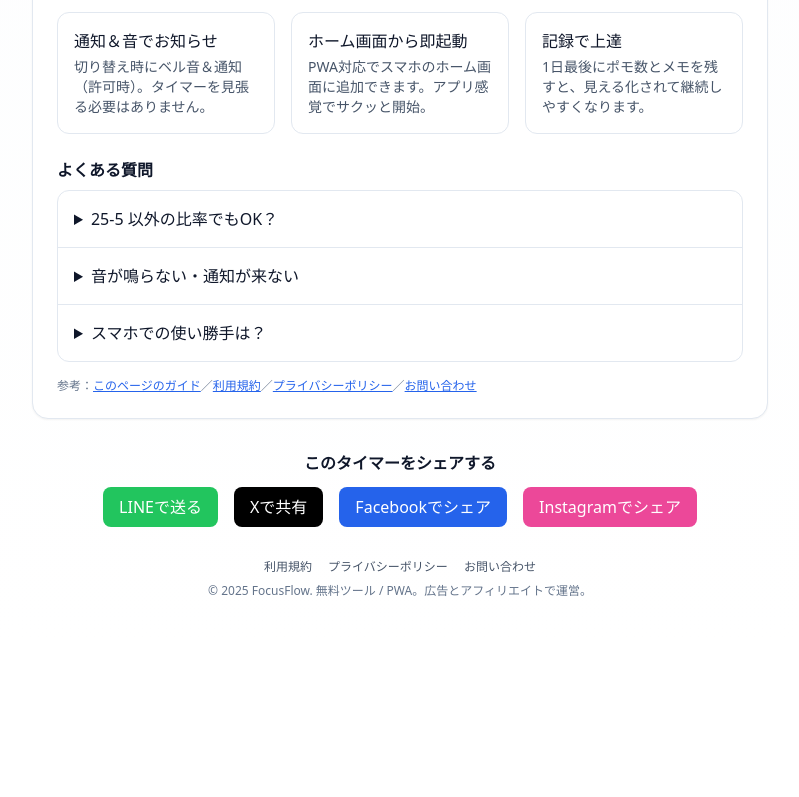
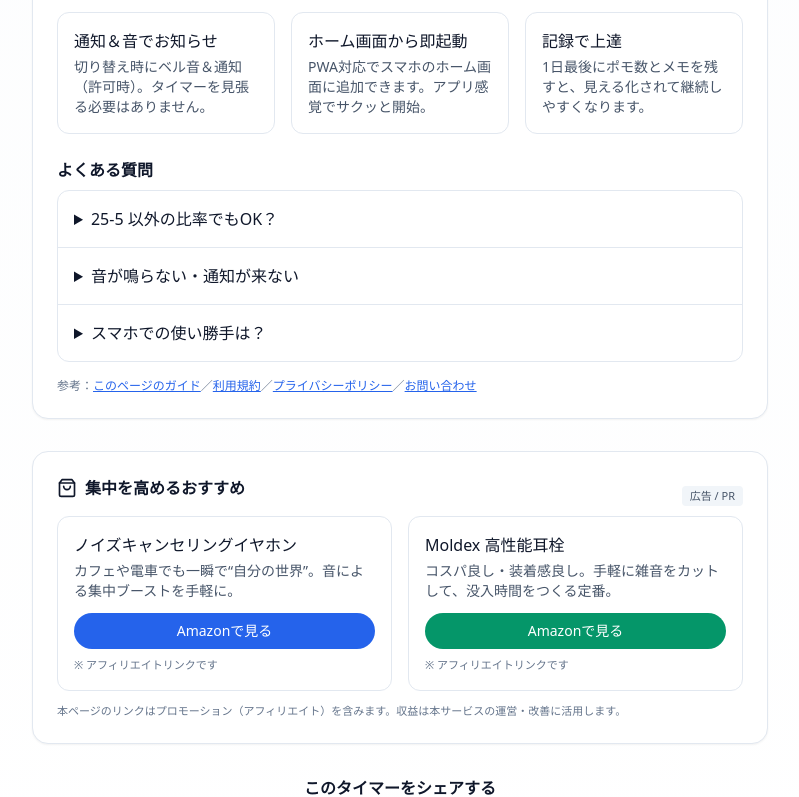
Before and after one commit to yoni-adi/FocusFlow, a React (Vite) app: page / in a window 1280 px wide. Shown: the part 2000-2797 px from the top of the page, without its empty margins (240-1039 px from the left). Before the commit the page ends 2647 px from the top, so only its background shows below. Built offline with nearby package versions, Linux system fonts and the light colour scheme.

Commit message:
Add PR shop section with Amazon affiliate links

```diff
--- a/src/App.jsx
+++ b/src/App.jsx
@@ -293,9 +293,9 @@ export default function App() {
             <h1 className="font-bold text-lg">FocusFlow</h1>
           </div>
           <div className="flex items-center gap-3">
-            {/* <a href="#shop" className="inline-flex items-center gap-1 text-sm text-blue-600">
+             <a href="#shop" className="inline-flex items-center gap-1 text-sm text-blue-600">
             <ShoppingBag className="h-4 w-4"/>おすすめアイテム
-            </a>*/}
+            </a>
             <a href="#howto" className="inline-flex items-center gap-1 text-sm text-slate-600 hover:text-slate-900">使い方</a>
             <button
               onClick={() => alert("PWAのインストールはブラウザの共有/インストールから行えます。")}
@@ -608,28 +608,59 @@ export default function App() {
 
 
         {/* おすすめ（アフィリエイト欄） */}
-        {/*
-        <section id="shop" className="rounded-2xl border border-slate-200 bg-white p-6 shadow-sm">
-          <h2 className="font-semibold mb-4 flex items-center gap-2"><ShoppingBag className="h-5 w-5"/> 集中を高めるおすすめ</h2>
-          <ul className="grid sm:grid-cols-2 gap-4">
-            {[{
-              title:"高遮音イヤープラグ",
-              desc:"電車やカフェでも集中。装着感の良いタイプ。",
-              url:"#",
-            },{
-              title:"タイムブロッキング用ノート",
-              desc:"ポモドーロの記録に。1日1ページで管理しやすい。",
-              url:"#",
-            }].map((p, i) => (
-              <li key={i} className="rounded-xl border border-slate-200 p-4">
-                <div className="font-medium">{p.title}</div>
-                <p className="text-sm text-slate-600 mt-1">{p.desc}</p>
-                <a href={p.url} className="inline-block mt-2 text-blue-600 text-sm">詳細を見る（アフィリンク）</a>
-              </li>
-            ))}
-          </ul>
-          <p className="text-xs text-slate-500 mt-3">※ 上記リンクはアフィリエイトリンクに差し替え可能です。</p>
-        </section>*/}
+        {/* おすすめ（アフィリエイト：PR） */}
+<section id="shop" className="rounded-2xl border border-slate-200 bg-white p-6 shadow-sm mt-8">
+  <div className="flex items-center justify-between">
+    <h2 className="font-semibold mb-4 flex items-center gap-2">
+      <ShoppingBag className="h-5 w-5" />
+      集中を高めるおすすめ
+    </h2>
+    <span className="text-[11px] px-2 py-0.5 rounded bg-slate-100 text-slate-600">広告 / PR</span>
+  </div>
+
+  <ul className="grid sm:grid-cols-2 gap-4">
+    {/* 1) ノイズキャンセリングイヤホン */}
+    <li className="rounded-xl border border-slate-200 p-4 flex flex-col">
+      <div className="font-medium text-base">ノイズキャンセリングイヤホン</div>
+      <p className="text-sm text-slate-600 mt-1">
+        カフェや電車でも一瞬で“自分の世界”。音による集中ブーストを手軽に。
+      </p>
+      <a
+        href="https://amzn.to/4nBtyT1"
+        target="_blank"
+        rel="nofollow sponsored noopener noreferrer"
+        className="inline-flex items-center justify-center mt-3 rounded-full bg-blue-600 hover:bg-blue-700 text-white text-sm px-4 py-2"
+        aria-label="ノイズキャンセリングイヤホンをAmazonで見る（アフィリエイト）"
+      >
+        Amazonで見る
+      </a>
+      <span className="mt-2 text-[11px] text-slate-500">※ アフィリエイトリンクです</span>
+    </li>
+
+    {/* 2) Moldex 高性能耳栓 */}
+    <li className="rounded-xl border border-slate-200 p-4 flex flex-col">
+      <div className="font-medium text-base">Moldex 高性能耳栓</div>
+      <p className="text-sm text-slate-600 mt-1">
+        コスパ良し・装着感良し。手軽に雑音をカットして、没入時間をつくる定番。
+      </p>
+      <a
+        href="https://amzn.to/427bMys"
+        target="_blank"
+        rel="nofollow sponsored noopener noreferrer"
+        className="inline-flex items-center justify-center mt-3 rounded-full bg-emerald-600 hover:bg-emerald-700 text-white text-sm px-4 py-2"
+        aria-label="Moldex 耳栓をAmazonで見る（アフィリエイト）"
+      >
+        Amazonで見る
+      </a>
+      <span className="mt-2 text-[11px] text-slate-500">※ アフィリエイトリンクです</span>
+    </li>
+  </ul>
+
+  <p className="text-[11px] text-slate-500 mt-3">
+    本ページのリンクはプロモーション（アフィリエイト）を含みます。収益は本サービスの運営・改善に活用します。
+  </p>
+</section>
+
 
          {/* --- 共有ボタン --- */}
         <section className="my-8 text-center">
```
